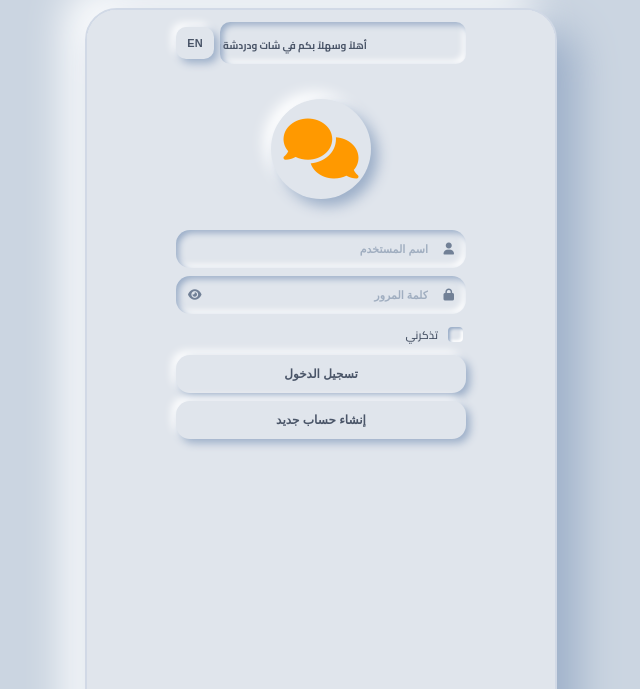
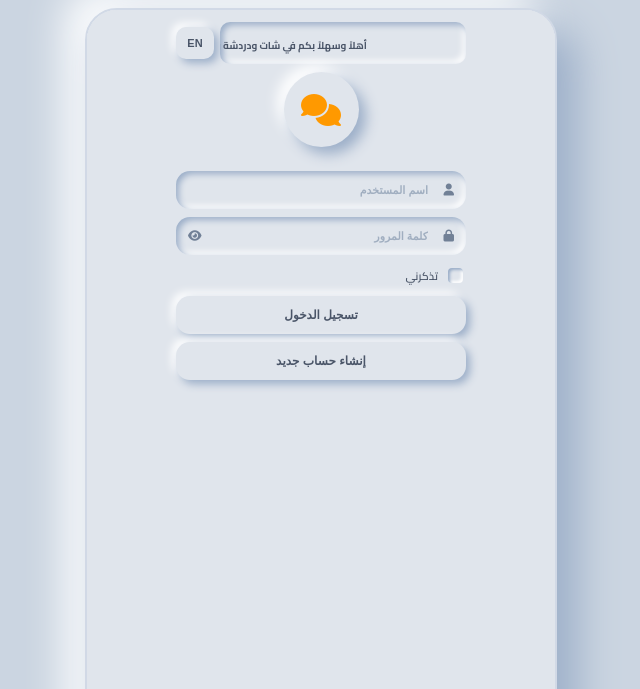
Before and after one commit to bin2farea/chat.rima, a plain HTML site: page index.html in a window 1280 px wide. Shown: the top 689 px of the page, without its empty margins (319-959 px from the left). Drawn offline with Linux system fonts and the light colour scheme; no server answers; a web font is replaced by a local one.

Commit message:
Update index.html

```diff
--- a/index.html
+++ b/index.html
@@ -34,6 +34,8 @@
             display: flex;
             justify-content: center;
             align-items: center;
+            /* منع السحب والتحديث المزعج في تطبيقات الـ APK */
+            overscroll-behavior-y: none;
         }
 
         .phone-container {
@@ -245,17 +247,16 @@
         }
         .lang-btn:active { box-shadow: inset 2px 2px 4px var(--shadow-dark), inset -2px -2px 4px var(--shadow-light); }
 
-        .top-icon-container { position: relative; margin: 35px auto 6px auto; display: flex; justify-content: center; align-items: center; flex-shrink: 0; }
+        .top-icon-container { position: relative; margin: 8px auto 6px auto; display: flex; justify-content: center; align-items: center; flex-shrink: 0; }
 
         .top-icon {
-            width: 100px; height: 100px; border-radius: 50%; background: var(--neumorphic-bg);
+            width: 75px; height: 75px; border-radius: 50%; background: var(--neumorphic-bg);
             display: flex; justify-content: center; align-items: center;
-            font-size: 60px; color: var(--gold-border);
+            font-size: 32px; color: var(--gold-border);
             box-shadow: 7px 7px 14px var(--shadow-dark), -7px -7px 14px var(--shadow-light);
         }
 
-        /* التعديل هنا: تم تعديل الهامش العلوي لـ 18px لمنع أي شاشة صامتة ولضبط النزول بدقة */
-        .bottom-section { display: flex; flex-direction: column; width: 100%; align-items: center; gap: 8px; margin-top: 25px; flex-shrink: 0; }
+        .bottom-section { display: flex; flex-direction: column; width: 100%; align-items: center; gap: 8px; margin-top: 18px; flex-shrink: 0; }
 
         .input-group { position: relative; width: 100%; }
         .input-group i.fa-user, .input-group i.fa-envelope, .input-group i.fa-lock, .input-group i.fa-globe {
@@ -720,6 +721,13 @@
             "أستغفر الله العظيم وأتوب إليه"
         ];
         let botMsgIndex = 0;
+
+        // منع سحب الشاشة للتحديث (Pull-to-Refresh) في تطبيق الـ APK
+        document.addEventListener('touchmove', function(e) {
+            if (e.touches.length > 1) {
+                e.preventDefault();
+            }
+        }, { passive: false });
 
         window.addEventListener('DOMContentLoaded', () => {
             const savedEmail = localStorage.getItem('rima_saved_email');
```
